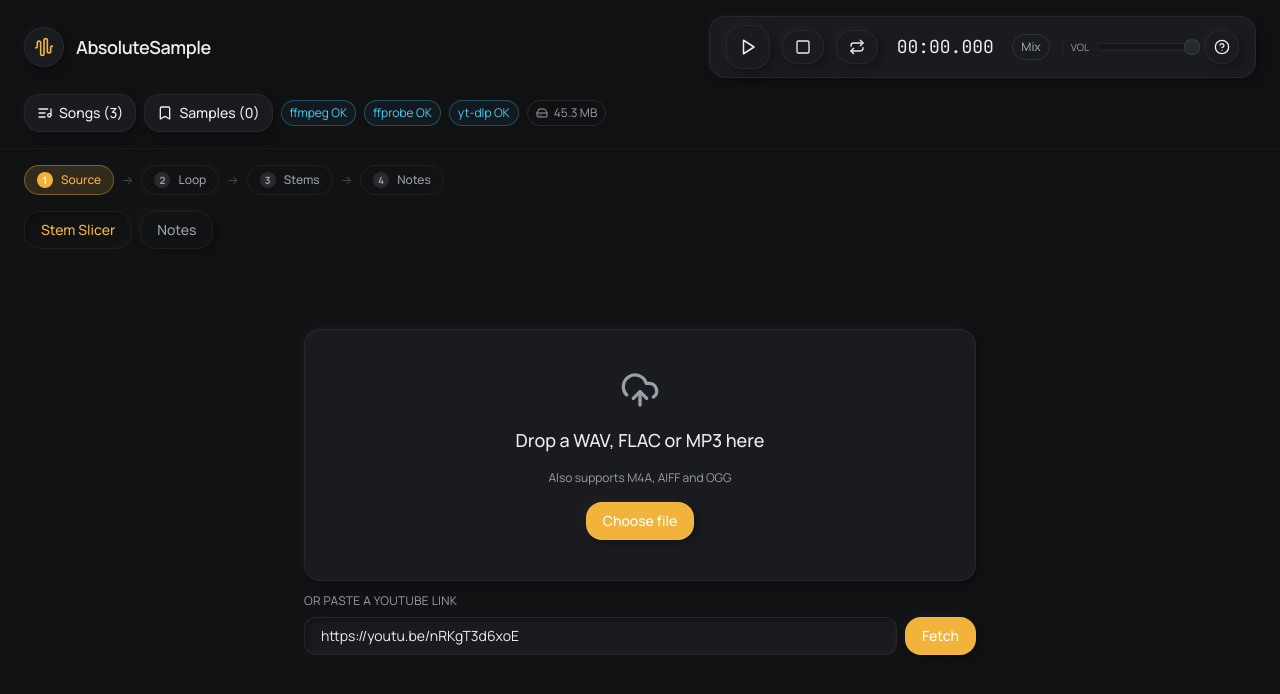
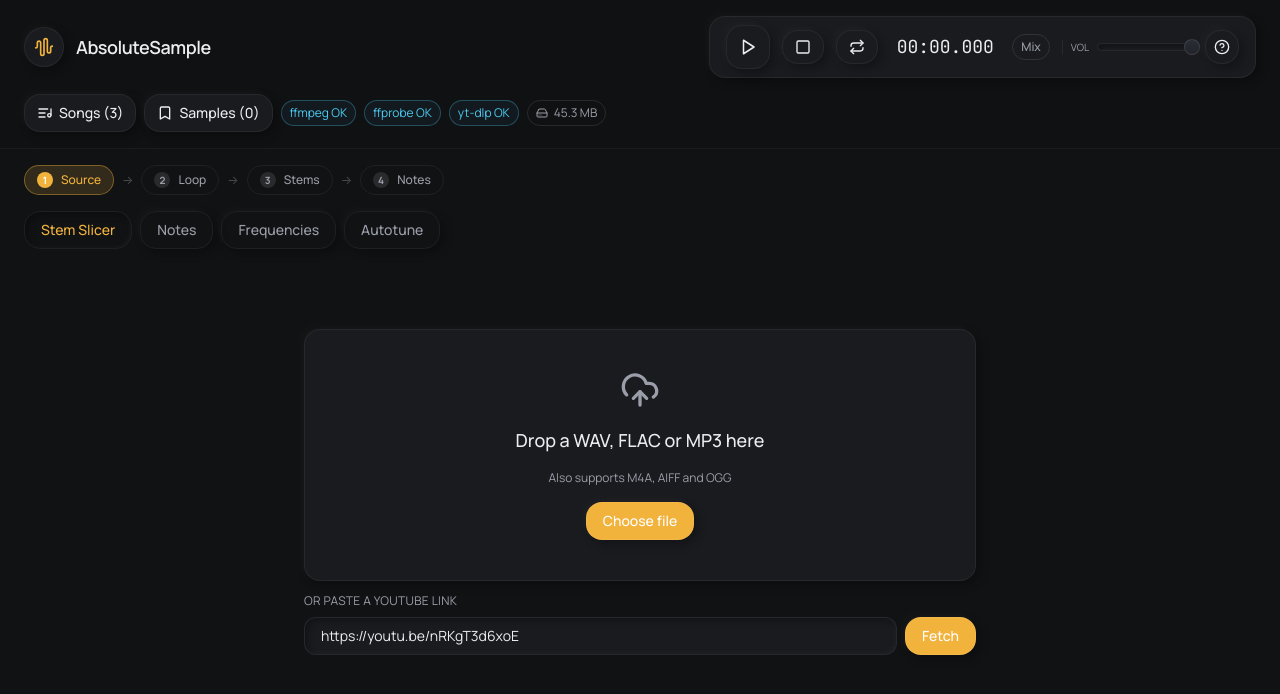
Before and after one commit to Cloxeer/AbsoluteSample, a React (Vite) app in the folder apps/desktop/: page / in a window 1280 px wide. Shown: the top 694 px of the page. Built offline with nearby package versions, Linux system fonts and the light colour scheme.

Commit message:
Wire Frequencies and Autotune tabs into the app

```diff
--- a/apps/desktop/src/App.tsx
+++ b/apps/desktop/src/App.tsx
@@ -4,6 +4,8 @@ import { Stepper } from "@/components/layout/Stepper";
 import { Tabs } from "@/components/layout/Tabs";
 import { SlicerTab } from "@/views/SlicerTab";
 import { NotesTab } from "@/views/NotesTab";
+import { FrequenciesTab } from "@/views/FrequenciesTab";
+import { AutotuneTab } from "@/views/AutotuneTab";
 import { LibraryPanel } from "@/components/library/LibraryPanel";
 import { SamplesPanel } from "@/components/samples/SamplesPanel";
 import { Toast } from "@/components/neumorphic/Toast";
@@ -20,6 +22,8 @@ import type { DependencyReport, LibraryEntry, Sample, TrashEntry } from "@/lib/t
 const TABS = [
   { id: "slicer", label: "Stem Slicer" },
   { id: "inspector", label: "Notes" },
+  { id: "frequencies", label: "Frequencies" },
+  { id: "autotune", label: "Autotune" },
 ];
 
 const PIPELINE_STEPS = [
@@ -316,7 +320,7 @@ export default function App() {
       />
       <Toast />
       <main className="flex-1 pb-10">
-        {activeTab === "slicer" ? (
+        {activeTab === "slicer" && (
           <SlicerTab
             engineApi={engineApi}
             syncApi={sync}
@@ -324,7 +328,8 @@ export default function App() {
             samples={samples}
             onSampleSaved={refreshSamples}
           />
-        ) : (
+        )}
+        {activeTab === "inspector" && (
           <NotesTab
             track={engine.track}
             loop={engine.loop}
@@ -334,6 +339,21 @@ export default function App() {
             samples={samples}
           />
         )}
+        {activeTab === "frequencies" && (
+          <FrequenciesTab
+            track={engine.track}
+            instruments={engine.instruments}
+            analysis={null}
+            samples={samples}
+          />
+        )}
+        {activeTab === "autotune" && (
+          <AutotuneTab
+            track={engine.track}
+            instruments={engine.instruments}
+            samples={samples}
+          />
+        )}
       </main>
     </div>
   );
```
